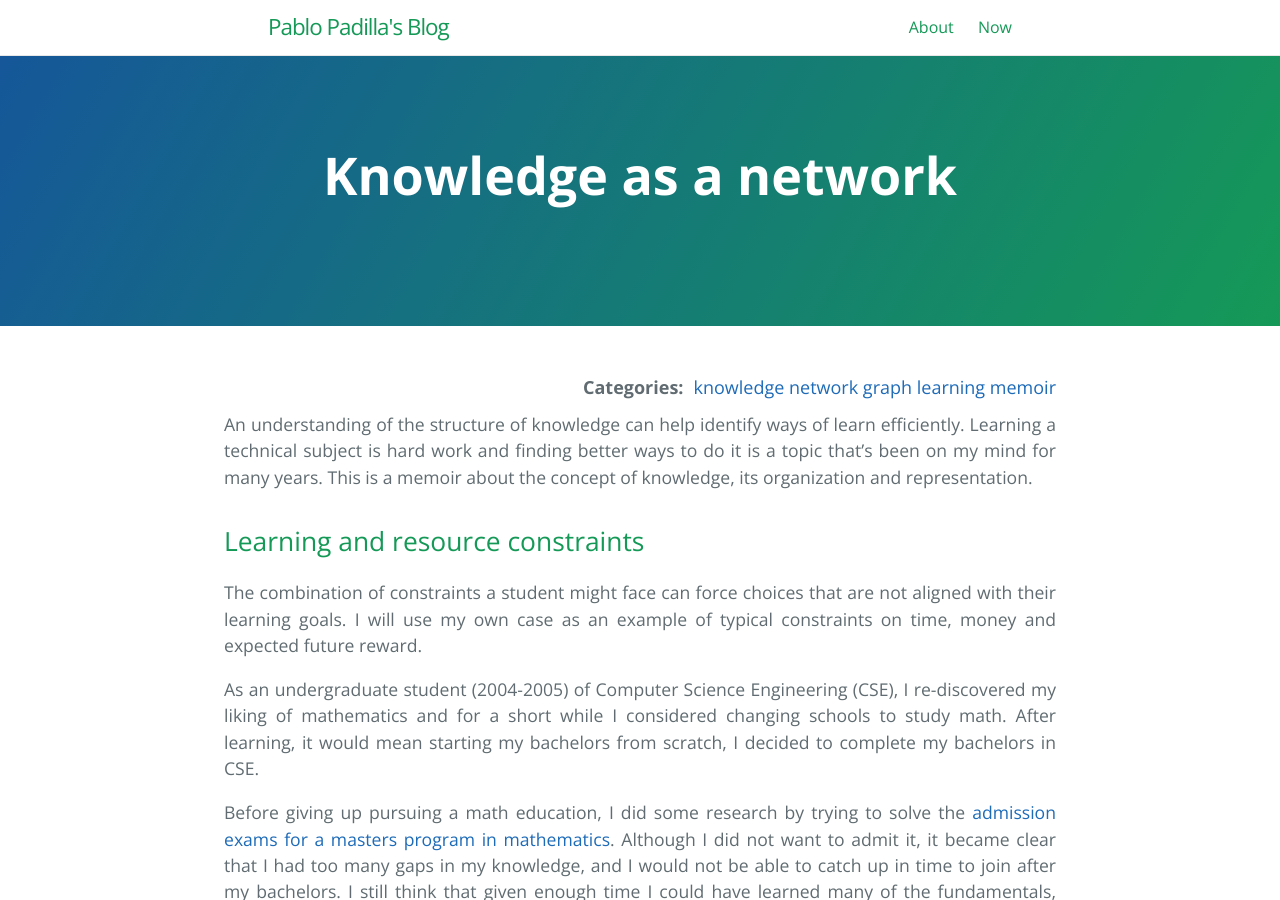
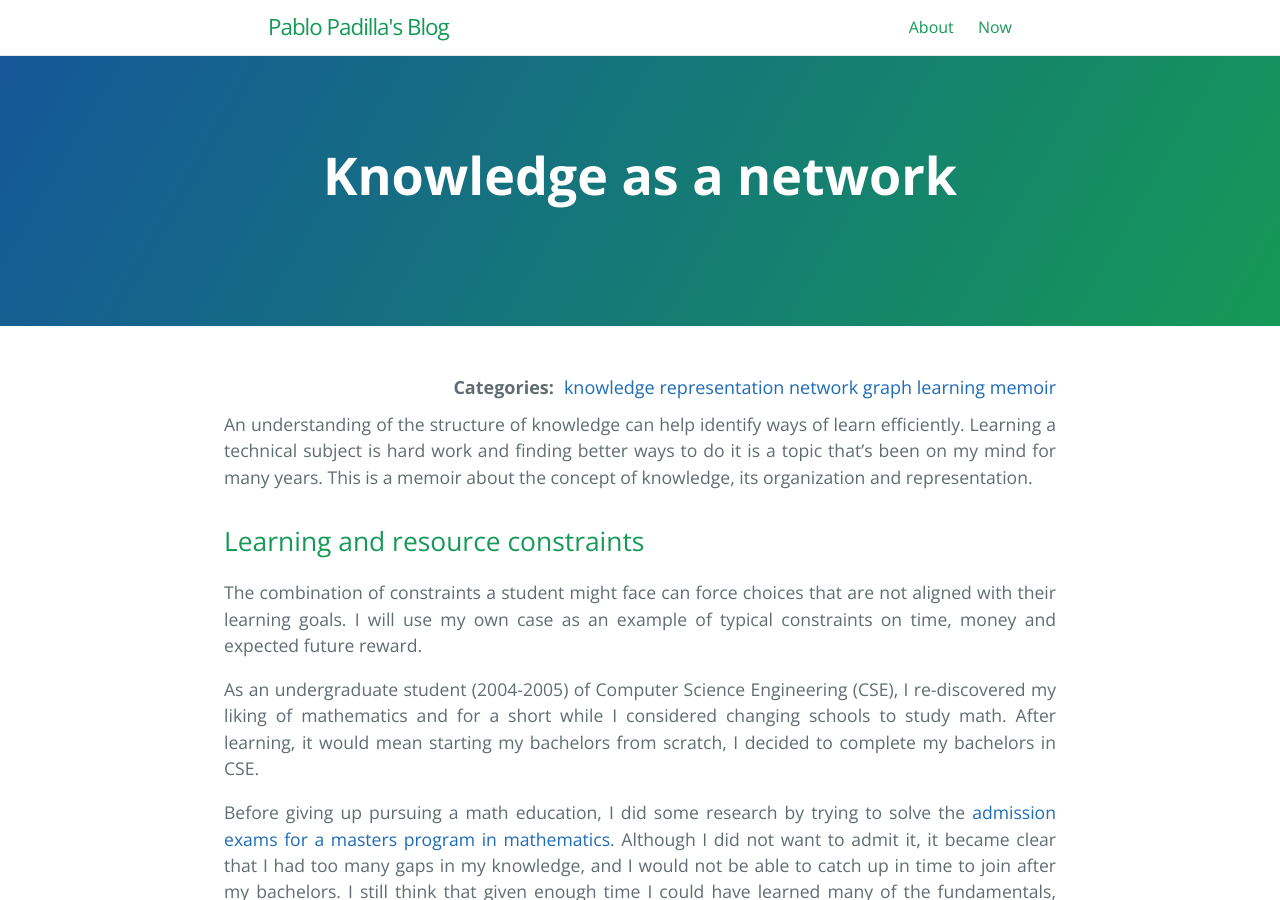
Before and after one commit to pgpbpadilla/pgpbpadilla.github.io, a Jekyll site: the page built from _posts/2022-07-16-network-of-knowledge.liquid.md, in a window 1280 px wide and 900 px high. Built offline with Jekyll 4.4.1, drawn with Linux system fonts in a browser that asks for light colours; comment, search, counter and statistics services are not loaded.

Commit message:
new: usr: tag: representation

```diff
--- a/_posts/2022-07-16-network-of-knowledge.liquid.md
+++ b/_posts/2022-07-16-network-of-knowledge.liquid.md
@@ -2,10 +2,10 @@
 layout: post.liquid
 title: "Knowledge as a network"
 date: 2022-07-15 21:31
-last_updated: 2022-07-18 22:27
-tags: knowledge network graph learning memoir knetledge
+last_updated: 2022-07-20 22:27
+tags: knowledge representation network graph learning memoir knetledge
 permalink: /network-of-knowledge
-categories: [knowledge, network, graph, learning, memoir]
+categories: [knowledge, representation, network, graph, learning, memoir]
 ---
 An understanding of the structure of knowledge can help identify ways of learn
 efficiently.
```
